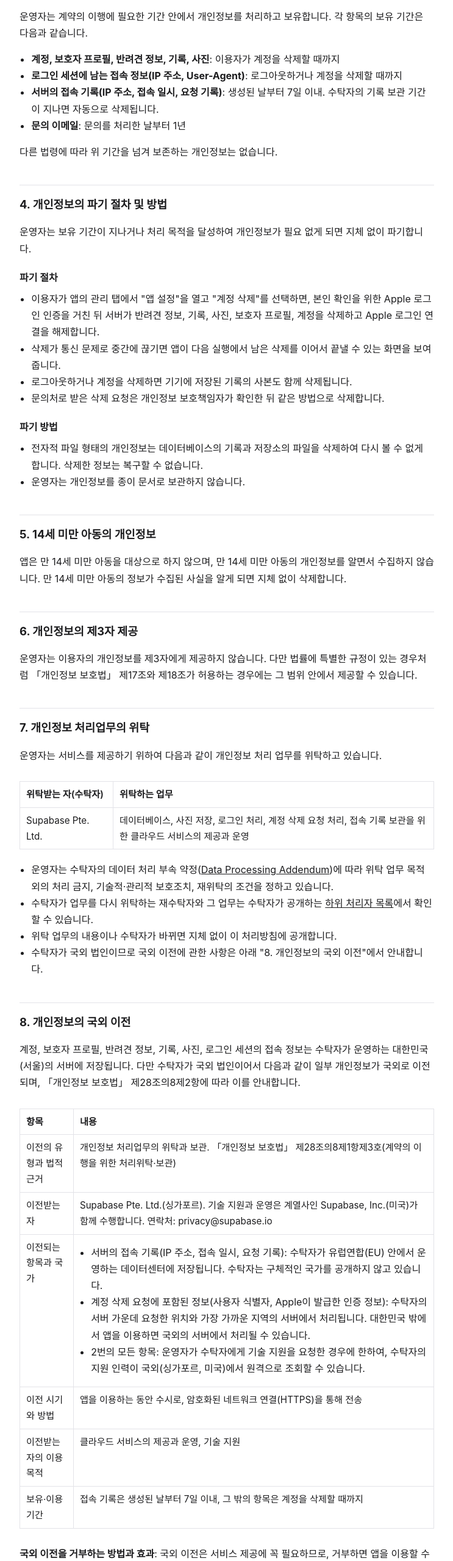
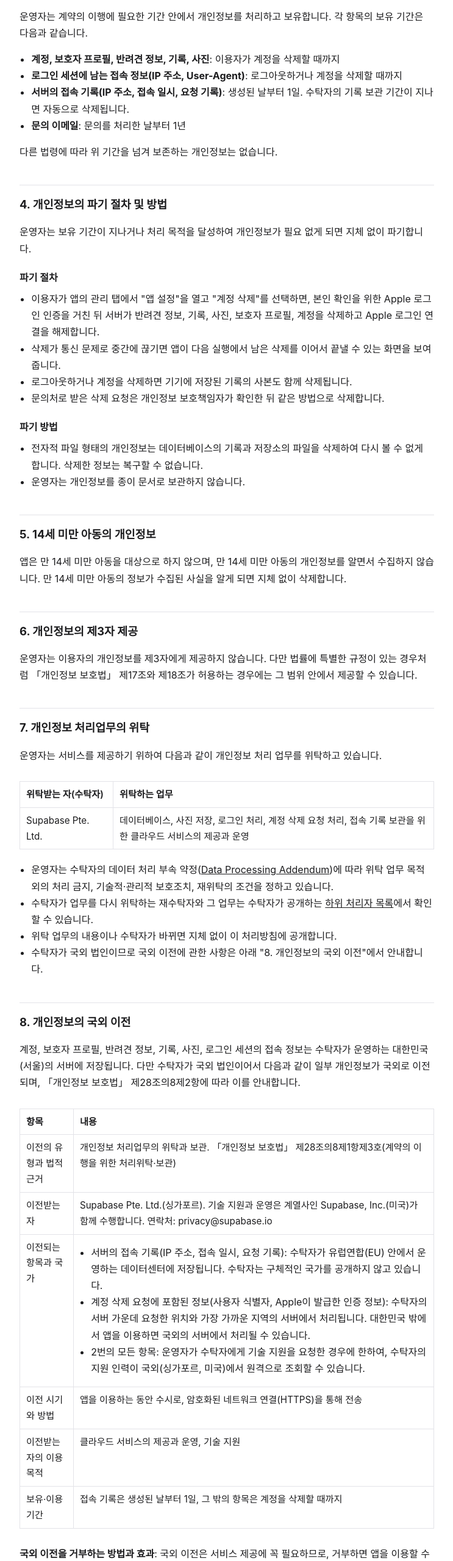
Before and after one commit to KhoraLee/bagel, a plain HTML site: page privacy/index.html in a window 1280 px wide. Shown: the part 1940-4500 px from the top of the page at 61% size, without its empty margins (268-1011 px from the left). Drawn offline with Linux system fonts and the light colour scheme.

Commit message:
docs: 접속 기록 보관 기간을 이용 중인 요금제의 값으로 고침

```diff
--- a/privacy/index.html
+++ b/privacy/index.html
@@ -113,7 +113,7 @@
   <ul>
     <li><strong>계정, 보호자 프로필, 반려견 정보, 기록, 사진</strong>: 이용자가 계정을 삭제할 때까지</li>
     <li><strong>로그인 세션에 남는 접속 정보(IP 주소, User-Agent)</strong>: 로그아웃하거나 계정을 삭제할 때까지</li>
-    <li><strong>서버의 접속 기록(IP 주소, 접속 일시, 요청 기록)</strong>: 생성된 날부터 7일 이내. 수탁자의 기록 보관 기간이 지나면 자동으로 삭제됩니다.</li>
+    <li><strong>서버의 접속 기록(IP 주소, 접속 일시, 요청 기록)</strong>: 생성된 날부터 1일. 수탁자의 기록 보관 기간이 지나면 자동으로 삭제됩니다.</li>
     <li><strong>문의 이메일</strong>: 문의를 처리한 날부터 1년</li>
   </ul>
   <p>다른 법령에 따라 위 기간을 넘겨 보존하는 개인정보는 없습니다.</p>
@@ -180,7 +180,7 @@
       </td></tr>
       <tr><td>이전 시기와 방법</td><td>앱을 이용하는 동안 수시로, 암호화된 네트워크 연결(HTTPS)을 통해 전송</td></tr>
       <tr><td>이전받는 자의 이용 목적</td><td>클라우드 서비스의 제공과 운영, 기술 지원</td></tr>
-      <tr><td>보유·이용 기간</td><td>접속 기록은 생성된 날부터 7일 이내, 그 밖의 항목은 계정을 삭제할 때까지</td></tr>
+      <tr><td>보유·이용 기간</td><td>접속 기록은 생성된 날부터 1일, 그 밖의 항목은 계정을 삭제할 때까지</td></tr>
     </tbody>
   </table>
   </div>
```
